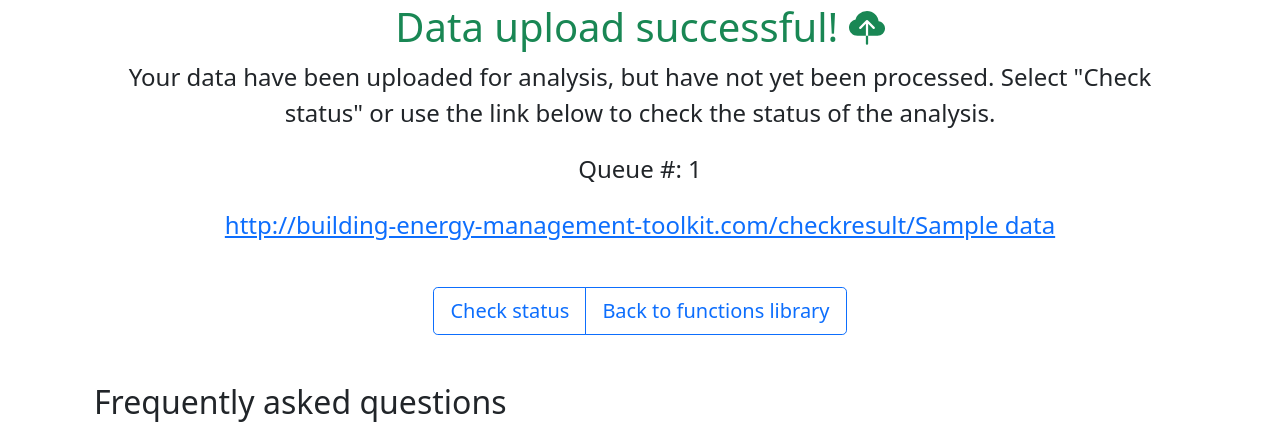
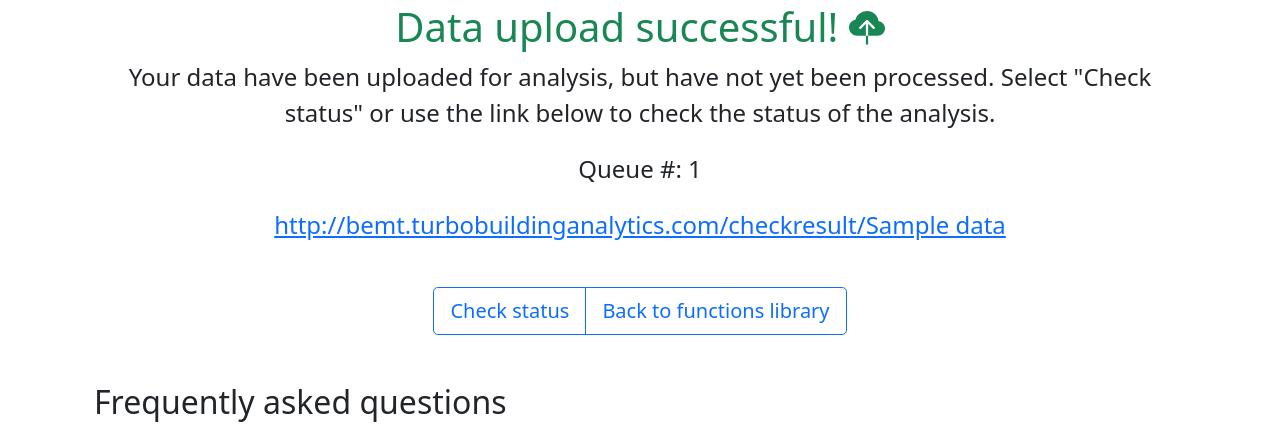
Before and after one commit to Carleton-DBOM-Research-Group/Building_energy_management_toolkit, a Flask app: template templates/request_accepted.html in a window 1280 px wide. Shown: the part 119-550 px from the top of the page. Run offline with Flask 2, Linux system fonts and the light colour scheme; the template is opened without the code that fills it: most values are stand-ins (such as "Sample title", 1, 10 or a date in 2020); some libraries are stand-ins or nearby versions.

Commit message:
update request link

```diff
--- a/templates/request_accepted.html
+++ b/templates/request_accepted.html
@@ -69,10 +69,10 @@
   </p>
   <p class="text-center lead fs-4 pb-1">Your data have been uploaded for analysis, but have not yet been processed. Select "Check status" or use the link below to check the status of the analysis.</p>
   <p class="text-center lead fs-4 pb-1">Queue #: {{queue_num}}</p>
-  <p class="text-center lead fs-4 pb-1"><a target="_blank" href="http://building-energy-management-toolkit.com/checkresult/{{data}}">http://building-energy-management-toolkit.com/checkresult/{{data}}</a></p>
+  <p class="text-center lead fs-4 pb-1"><a target="_blank" href="http://bemt.turbobuildinganalytics.com/checkresult/{{data}}">http://bemt.turbobuildinganalytics.com/checkresult/{{data}}</a></p>
   <div class="text-center pt-4 pb-4">
     <div class="btn-group" role="group" aria-label="button group">
-      <a class="btn btn-lg btn-outline-primary" target="_blank" href="http://building-energy-management-toolkit.com/checkresult/{{data}}">Check status</a>
+      <a class="btn btn-lg btn-outline-primary" target="_blank" href="http://bemt.turbobuildinganalytics.com/checkresult/{{data}}">Check status</a>
       <a class="btn btn-lg btn-outline-primary" href=/functions>Back to functions library</a>
     </div>
   </div>
--- a/templates/results_not_ready.html
+++ b/templates/results_not_ready.html
@@ -71,7 +71,7 @@
   <p class="text-center lead fs-4 pb-1">Your results are not ready yet. Refresh the page to check the status of your analysis. Once completed, you will be prompted to download the results.</p>
   <div class="text-center pt-4 pb-4">
     <div class="btn-group" role="group" aria-label="button group">
-      <a class="btn btn-lg btn-outline-primary" href="http://building-energy-management-toolkit.com/checkresult/{{data}}">Refresh page/Check status</a>
+      <a class="btn btn-lg btn-outline-primary" href="http://bemt.turbobuildinganalytics.com/checkresult/{{data}}">Refresh page/Check status</a>
     </div>
   </div>
   <p class="h2 pt-4">Frequently asked questions</p>
--- a/templates/results_ready.html
+++ b/templates/results_ready.html
@@ -71,7 +71,7 @@
   <p class="text-center lead fs-4 pb-1">Your results are ready! Select "Download and view results" to download a report containing your results.</p>
   <div class="text-center pt-4 pb-4">
     <div class="btn-group" role="group" aria-label="button group">
-      <a class="btn btn-lg btn-outline-primary" href="http://building-energy-management-toolkit.com/download/{{data}}">Download and view results</a>
+      <a class="btn btn-lg btn-outline-primary" href="http://bemt.turbobuildinganalytics.com/download/{{data}}">Download and view results</a>
       <a class="btn btn-lg btn-outline-primary" href=/functions>Back to functions library</a>
     </div>
   </div>
```
